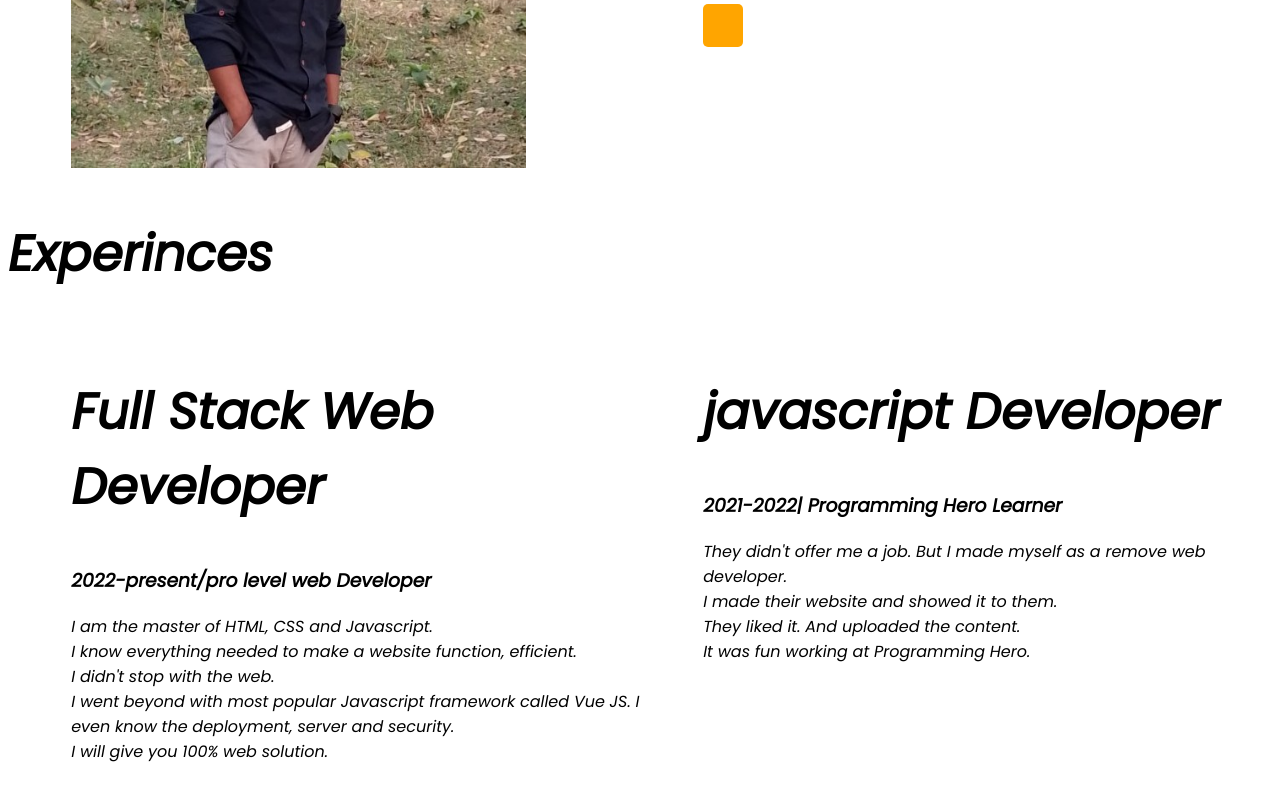
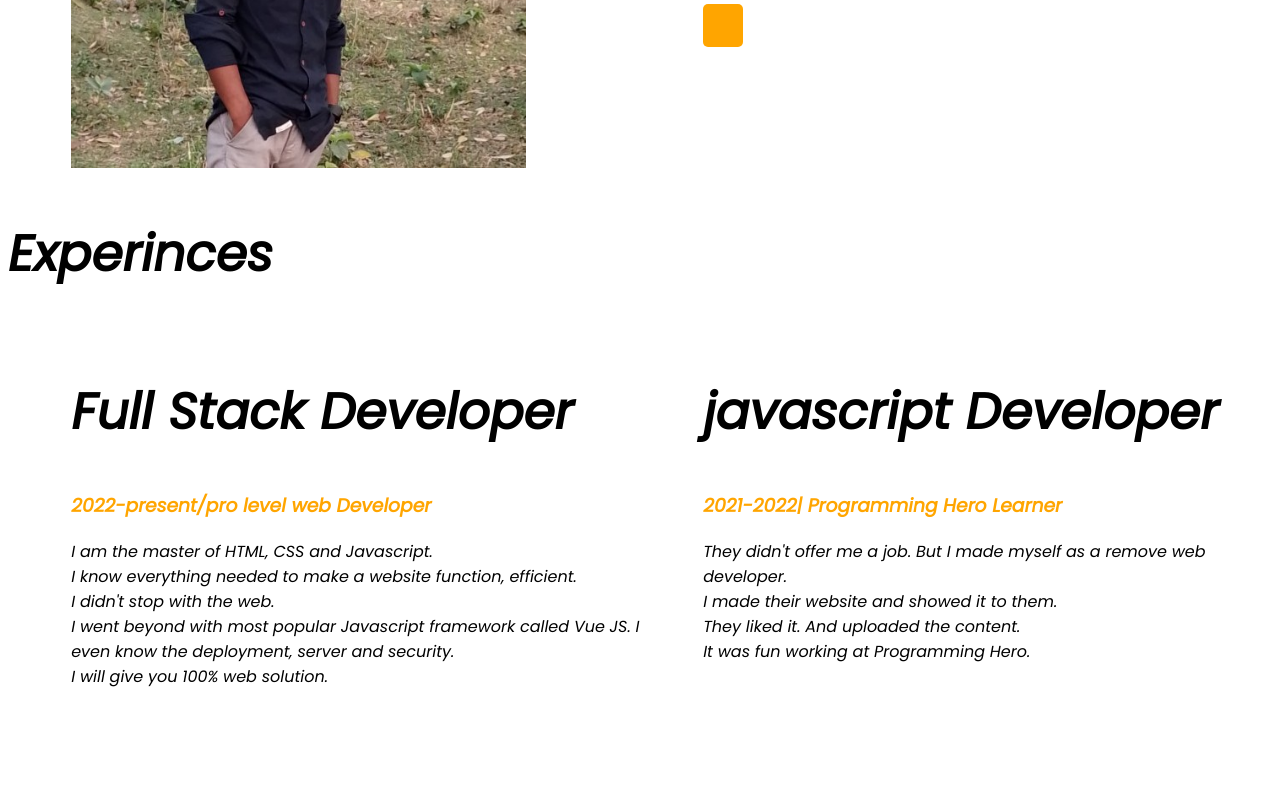
Before and after one commit to javascript-develop/developer-portfolio, a plain HTML site: page index.html in a window 1280 px wide. Shown: the part 762-1550 px from the top of the page. After the commit the page ends 1475 px from the top, so only its background shows below. Drawn offline with Linux system fonts and the light colour scheme.

Commit message:
added portfolio

```diff
--- a/index.html
+++ b/index.html
@@ -45,8 +45,8 @@
         <h1>Experinces</h1>
         <div class="flexible-container">
             <div class="half-width">
-                <h1>Full Stack Web Developer</h1>
-                <h3>2022-present/pro level web Developer</h3>
+                <h1>Full Stack Developer</h1>
+                <h3><span class="color-orange"> 2022-present/pro level web Developer</span></h3>
                 <p>I am the master of HTML, CSS and Javascript. <br>
                     I know everything needed to make a website function, efficient. <br>
                     I didn't stop with the web. <br> I went beyond with most popular Javascript framework called Vue JS.
@@ -57,7 +57,7 @@
             </div>
             <div class="half-width">
                 <h1>javascript Developer</h1>
-                <h3>2021-2022| Programming Hero Learner</h3>
+                <h3><span class="color-orange">2021-2022| Programming Hero Learner</span></h3>
                 <p>They didn't offer me a job. But I made myself as a remove web developer. <br>
                     I made their website and showed it to them. <br>
                     They liked it. And uploaded the content. <br>
```
Also changed, not shown: style.css (line endings or trailing spaces).
